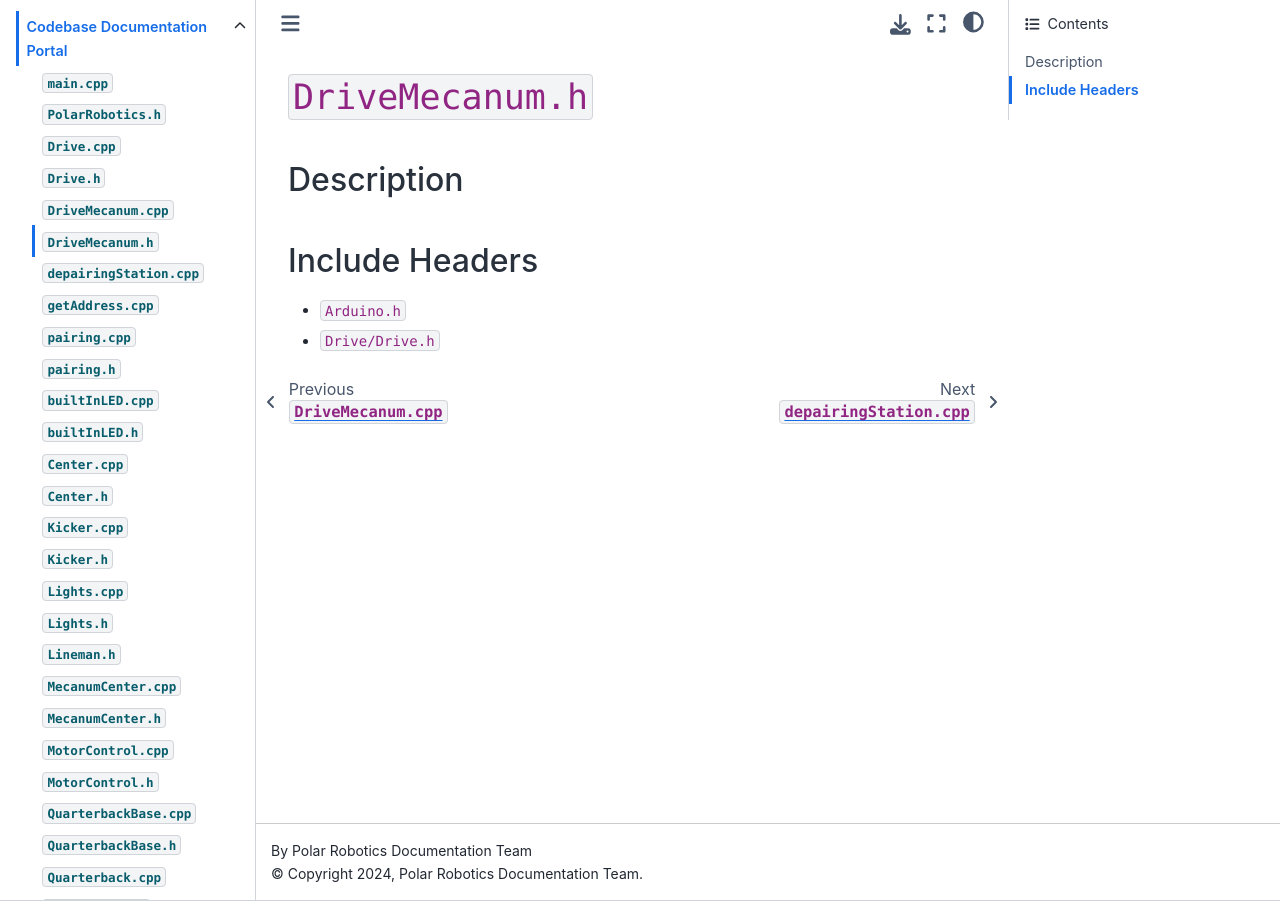
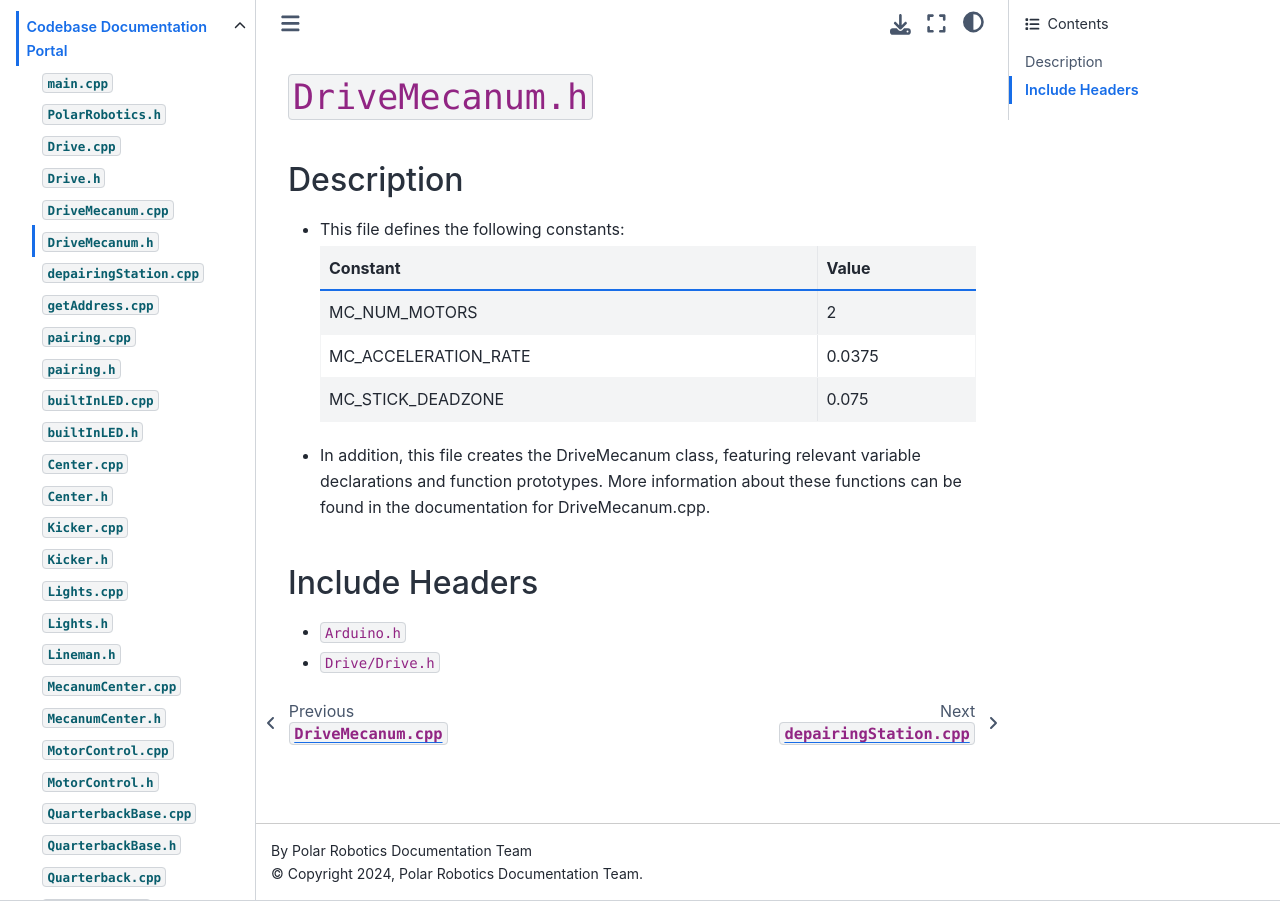
Before and after one commit to PolarRobotics/PR-Docs, a Sphinx documentation site: the page built from docs/source/codebase/drive/drive-mecanum-h.md, in a window 1280 px wide. Built offline with Sphinx 7.4.7 and the Sphinx Book theme 1.1.4, drawn with Linux system fonts in a browser that asks for light colours.

Commit message:
DriveMecanum.h Description
Added a description for DriveMecanum.h

```diff
--- a/docs/source/codebase/drive/drive-mecanum-h.md
+++ b/docs/source/codebase/drive/drive-mecanum-h.md
@@ -1,6 +1,12 @@
 # `DriveMecanum.h`
 ## Description
-
+- This file defines the following constants:
+    | Constant             | Value  |
+    |----------------------|--------|
+    | MC_NUM_MOTORS        | 2      |
+    | MC_ACCELERATION_RATE | 0.0375 |
+    | MC_STICK_DEADZONE    | 0.075  |
+- In addition, this file creates the DriveMecanum class, featuring relevant variable declarations and function prototypes. More information about these functions can be found in the documentation for DriveMecanum.cpp.
 ## Include Headers
 - `Arduino.h`
 - `Drive/Drive.h`
```
Also changed, not shown: docs/source/codebase/drive/drive-h.md (+2 -2 lines).
